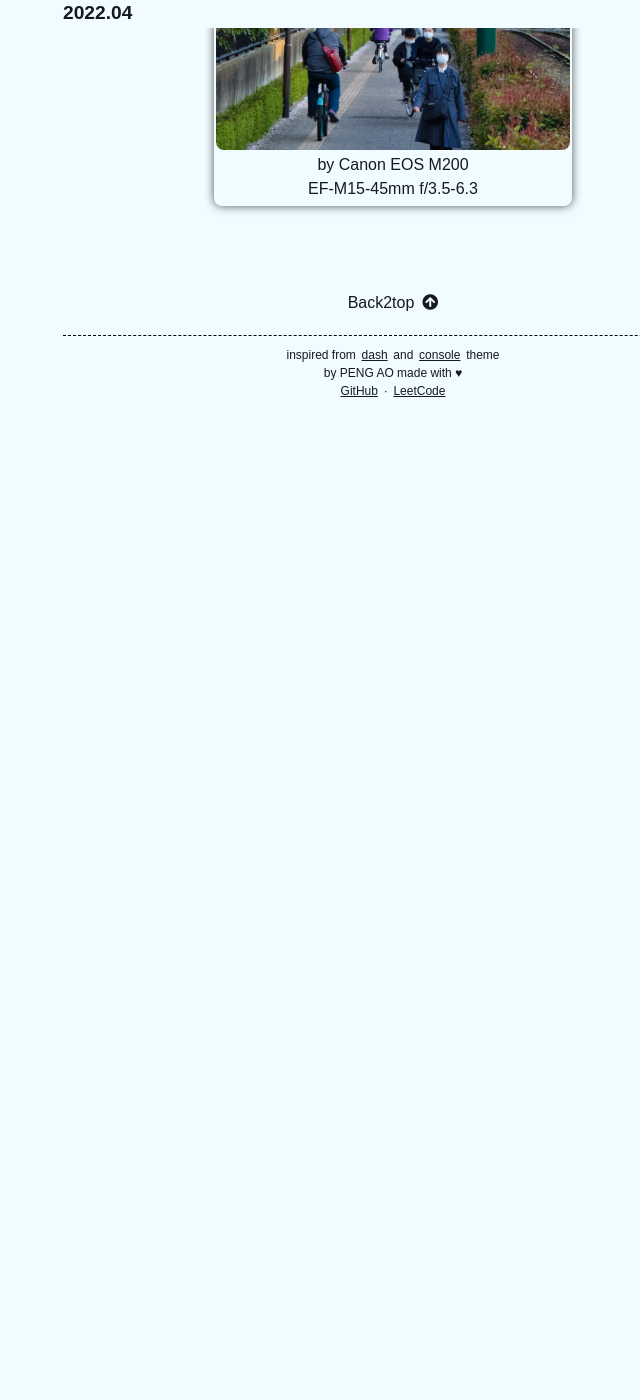
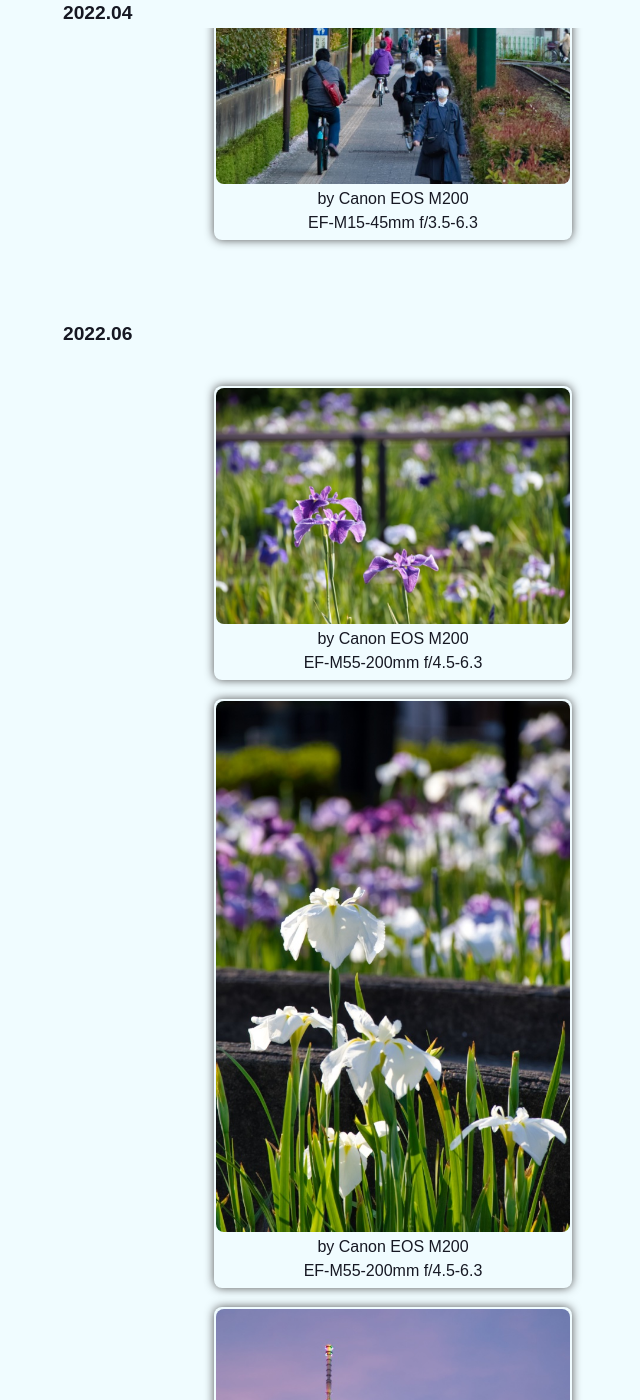
Before and after one commit to PENG-AO/PENG-AO.github.io, a Jekyll site: the page built from assets/pages/Days in Japan 4.md, in a window 1280 px wide and 1400 px high, scrolled down 2423 px. Shown: the whole window, without its empty margins (247-887 px from the left). Built offline with Jekyll 4.4.1, drawn with Linux system fonts in a browser that asks for light colours; comment, search, counter and statistics services are not loaded; a style sheet for code colours, icons or effects is not loaded; before the commit the page ends 2843 px from its top, so only the background shows below that; some of the changed text lies outside the part shown.

Commit message:
feat: update days in japan 4

```diff
--- a/_data/project-list.yml
+++ b/_data/project-list.yml
@@ -46,7 +46,7 @@
 - name: EJU PHY
   span: 2022.04 ~ 2022.05
   link: https://github.com/PENG-AO/EJU-PHY
-  type: book
+  type: git
 
 - name: Urban Brush demo
   span: 2022.05 ~ 2022.06
--- a/assets/pages/Days in Japan 4.md
+++ b/assets/pages/Days in Japan 4.md
@@ -32,3 +32,24 @@ permalink: /projects/Days in Japan (4).html
         <p>by Canon EOS M200<br>EF-M15-45mm f/3.5-6.3</p>
     </div>
 </div>
+
+## 2022.06
+
+<div class="gallery">
+    <div class="item">
+        <img src="/assets/src/days-in-japan/2022-06-1.jpeg">
+        <p>by Canon EOS M200<br>EF-M55-200mm f/4.5-6.3</p>
+    </div>
+    <div class="item">
+        <img src="/assets/src/days-in-japan/2022-06-2.jpeg">
+        <p>by Canon EOS M200<br>EF-M55-200mm f/4.5-6.3</p>
+    </div>
+    <div class="item">
+        <img src="/assets/src/days-in-japan/2022-06-3.jpeg">
+        <p>by Canon EOS M200<br>EF-M15-45mm f/3.5-6.3</p>
+    </div>
+    <div class="item">
+        <img src="/assets/src/days-in-japan/2022-06-4.jpeg">
+        <p>by Canon EOS M200<br>EF-M55-200mm f/4.5-6.3</p>
+    </div>
+</div>
```
Also changed, not shown: other parts of assets/pages/Days in Japan 4.md (+1 -1 lines), _posts/2022-06-12-a-travel-at-north_kamakura.md (+1 -1 lines), assets/src/days-in-japan/2022-06-1.jpeg (added), assets/src/days-in-japan/2022-06-2.jpeg (added), assets/src/days-in-japan/2022-06-3.jpeg (added), assets/src/days-in-japan/2022-06-4.jpeg (added).
